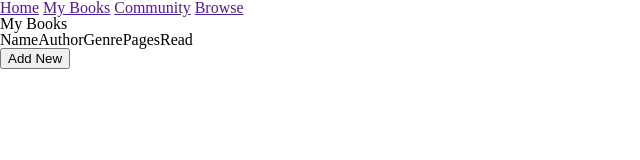
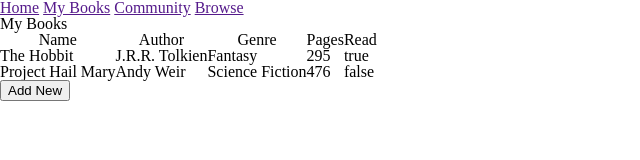
Before and after one commit to sfratczak/odin-library, a website: page index.html in a window 1280 px wide. Shown: the whole page, without its empty margins (0-640 px from the left). Drawn offline with Linux system fonts and the light colour scheme.

Commit message:
Add addBooksToTable function

```diff
--- a/index.html
+++ b/index.html
@@ -5,7 +5,7 @@
     <meta http-equiv="X-UA-Compatible" content="IE=edge" />
     <meta name="viewport" content="width=device-width, initial-scale=1.0" />
     <link rel="stylesheet" href="./style.css" />
-    <script src="./javascript.js"></script>
+    <script src="./javascript.js" defer></script>
     <title>Odin Library</title>
   </head>
   <body>
--- a/javascript.js
+++ b/javascript.js
@@ -1,20 +1,41 @@
+const myBooksTableBody = document.querySelector("tbody");
 const myLibrary = [];
 
-function Book(title, author, pages, read) {
+function Book(title, author, genre, pages, read) {
   this.title = title;
   this.author = author;
+  this.genre = genre;
   this.pages = pages;
   this.read = read;
 }
 
-function addBookToLibrary(title, author, pages, read) {
-  myLibrary.push(new Book(title, author, pages, read));
+function addBookToLibrary(title, author, genre, pages, read) {
+  myLibrary.push(new Book(title, author, genre, pages, read));
 }
 
-Book.prototype.info = function info() {
-  return `${this.title} by ${this.author}, ${this.pages} pages, ${this.read}`;
-};
+function addBooksToTable(table, library) {
+  library.forEach((book) => {
+    const bookObjectValues = Object.values(book);
+    const tableRowElements = [document.createElement("td")];
 
-const theHobbit = new Book("The Hobbit", "J.R.R. Tolkien", 295, "not read yet");
+    for (let i = 0; i < bookObjectValues.length; i += 1) {
+      const element = document.createElement("td");
+      element.textContent = `${bookObjectValues[i]}`;
 
-console.log(theHobbit.info());
+      tableRowElements.push(element);
+    }
+
+    table.appendChild(document.createElement("tr")).append(...tableRowElements);
+  });
+}
+
+addBookToLibrary("The Hobbit", "J.R.R. Tolkien", "Fantasy", 295, true);
+addBookToLibrary(
+  "Project Hail Mary",
+  "Andy Weir",
+  "Science Fiction",
+  476,
+  false
+);
+
+addBooksToTable(myBooksTableBody, myLibrary);
```
